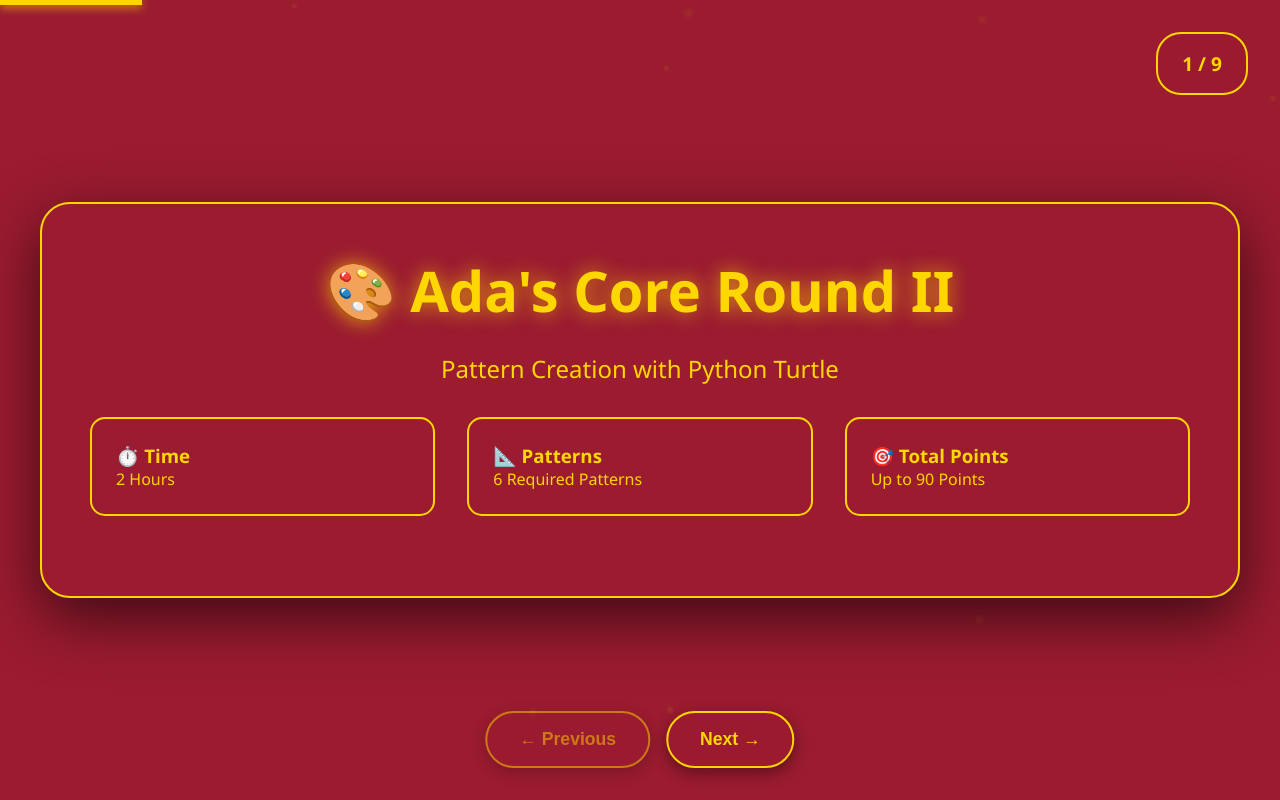
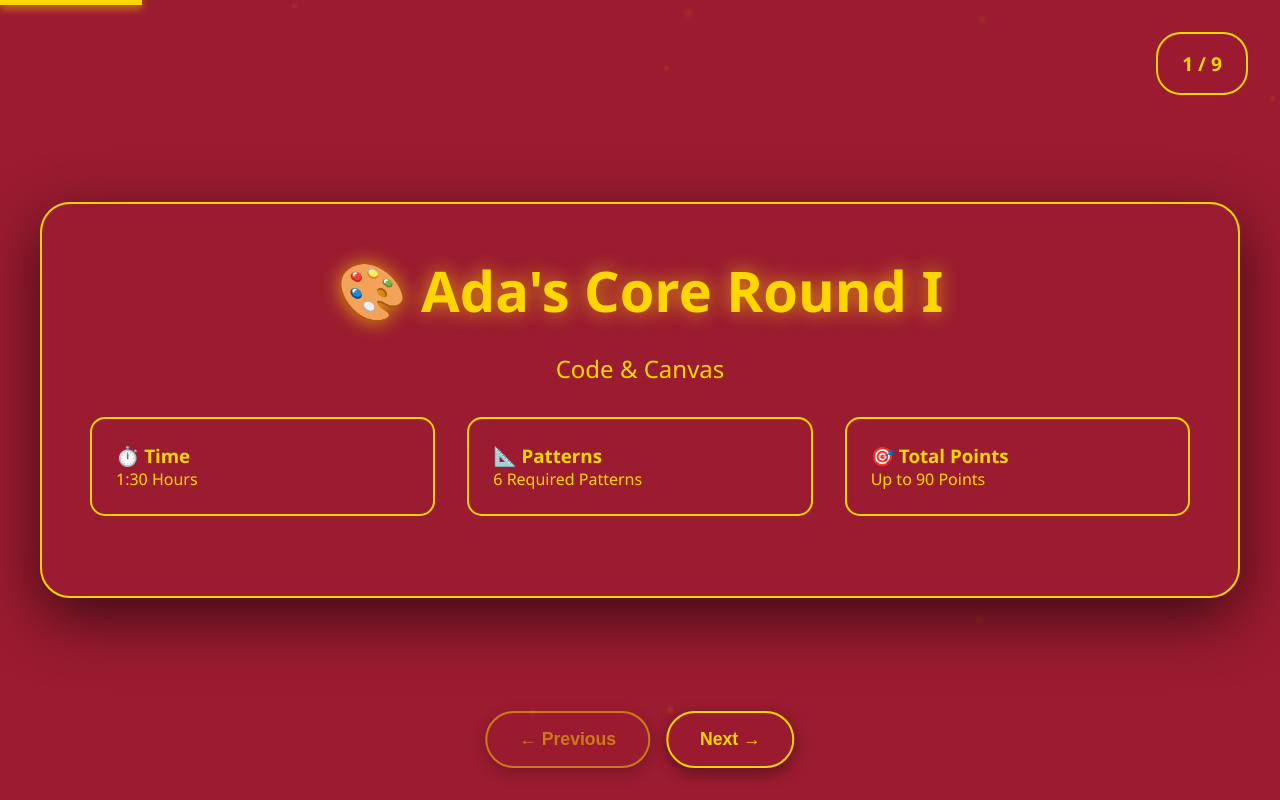
Before and after one commit to ShahzadaShadabAli/csi-round-2, a plain HTML site: page index.html in a window 1280 px wide. Shown: the top 800 px of the page. Drawn offline with Linux system fonts and the light colour scheme.

Commit message:
quick fix

```diff
--- a/index.html
+++ b/index.html
@@ -3,7 +3,7 @@
 <head>
     <meta charset="UTF-8">
     <meta name="viewport" content="width=device-width, initial-scale=1.0">
-    <title>Turtle Graphics Pattern Competition</title>
+    <title>Ada's Core Round I</title>
     <style>
         * {
             margin: 0;
@@ -279,12 +279,12 @@
     <!-- Slide 1: Title -->
     <div class="slide active">
         <div class="content">
-            <h1>🎨 Ada's Core Round II</h1>
-            <p class="subtitle">Pattern Creation with Python Turtle</p>
+            <h1>🎨 Ada's Core Round I</h1>
+            <p class="subtitle">Code & Canvas</p>
             <div class="info-grid">
                 <div class="info-card">
                     <h3>⏱️ Time</h3>
-                    <p>2 Hours</p>
+                    <p>1:30 Hours</p>
                 </div>
                 <div class="info-card">
                     <h3>📐 Patterns</h3>
```
